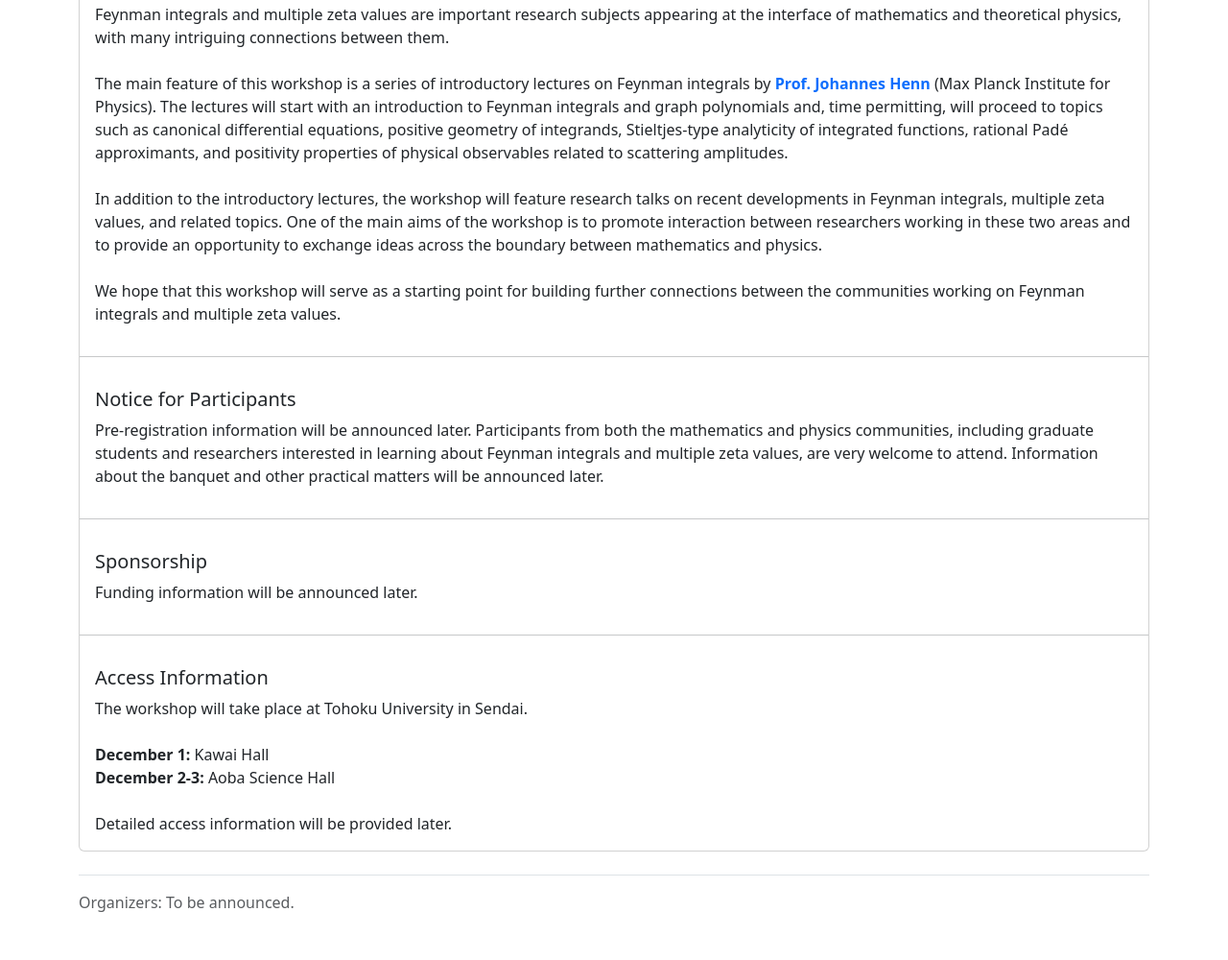
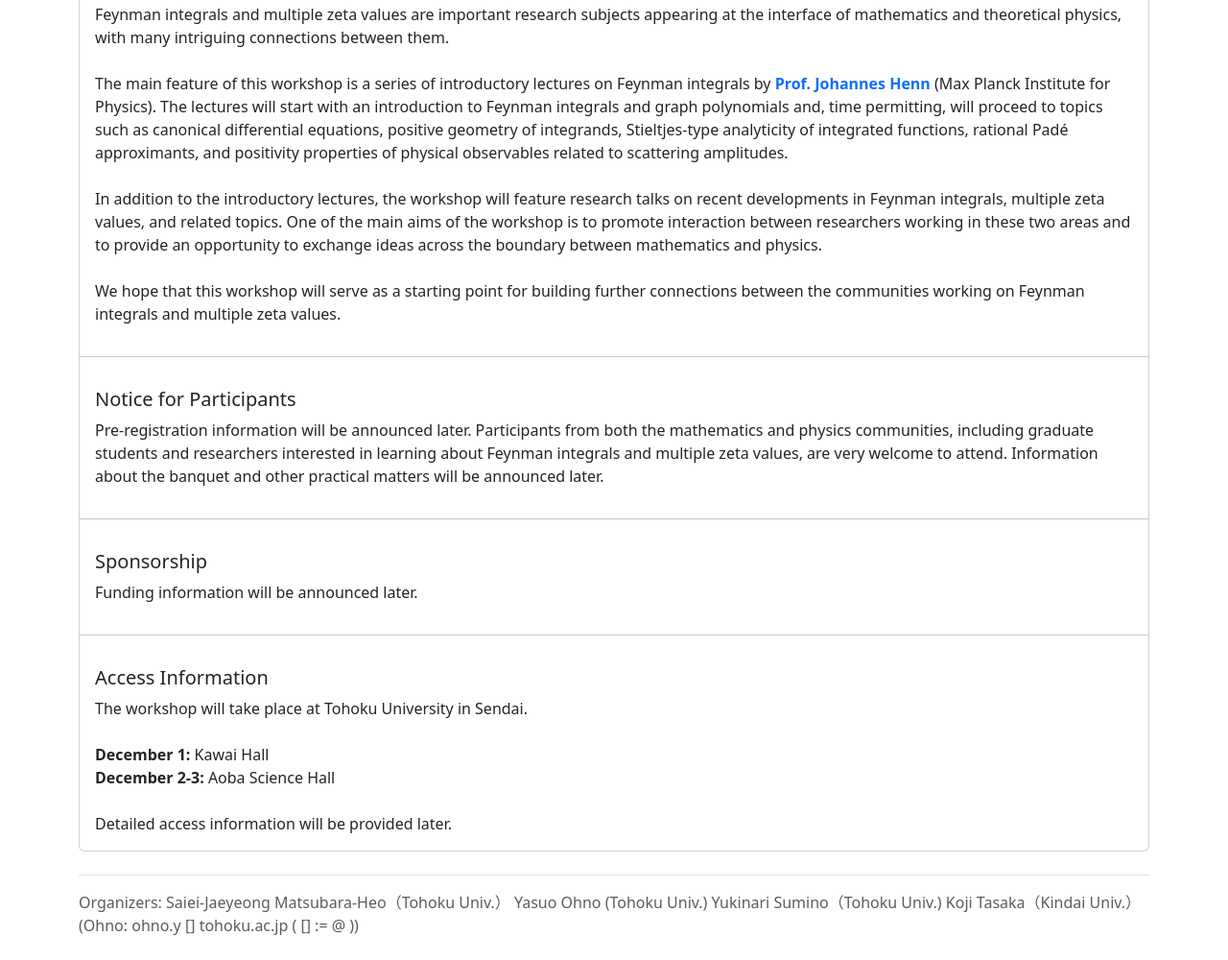
Before and after one commit to saiei-matsubara/Invitation-to-Feynman-Integral-and-Multiple-Zeta-Values, a plain HTML site: page index.html in a window 1280 px wide. Shown: the part 552-1552 px from the top of the page at 96% size. Before the commit the page ends 1528 px from the top, so only its background shows below. Drawn offline with nearby package versions, Linux system fonts and the light colour scheme.

Commit message:
Update index.html

```diff
--- a/index.html
+++ b/index.html
@@ -375,7 +375,9 @@
     </div>
 
     <footer class="pt-3 mt-4 text-muted border-top">
-      Organizers: To be announced.
+      Organizers: Saiei-Jaeyeong Matsubara-Heo（Tohoku Univ.） Yasuo Ohno (Tohoku Univ.)    Yukinari Sumino（Tohoku Univ.)    Koji Tasaka（Kindai Univ.）
+(Ohno:   ohno.y  [<a>]  tohoku.ac.jp      (  [<a>] := @  ))
+
     </footer>
 
   </div>
```
